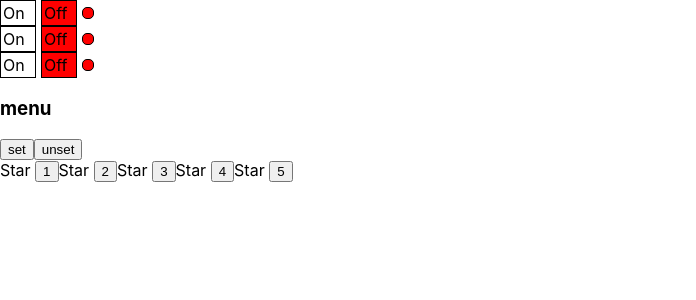
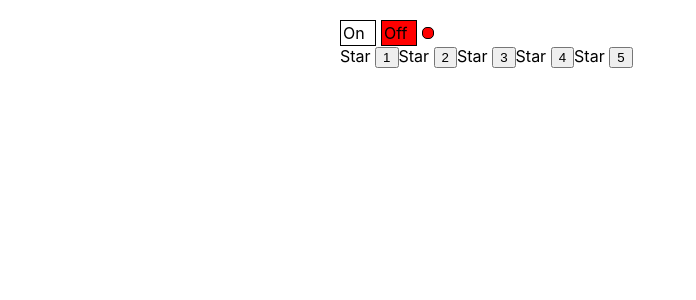
Before and after one commit to alexkarunny/abaKabPod, a React (Create React App) app: page / in a window 1280 px wide. Shown: the top 300 px of the page, without its empty margins (0-696 px from the left). Built offline with nearby package versions, Linux system fonts and the light colour scheme.

Commit message:
Lesson 7. Add storybook

```diff
--- a/package.json
+++ b/package.json
@@ -13,6 +13,7 @@
     "react": "^17.0.2",
     "react-dom": "^17.0.2",
     "react-scripts": "4.0.3",
+    "storybook": "^6.2.9",
     "typescript": "^4.1.2",
     "web-vitals": "^1.0.1"
   },
--- a/src/App.css
+++ b/src/App.css
@@ -0,0 +1,4 @@
+.app {
+    width: 600px;
+    margin: 20px auto;
+}
--- a/src/App.tsx
+++ b/src/App.tsx
@@ -9,13 +9,9 @@
 
 function App() {
     return (
-        <div>
+        <div className={"app"}>
 
             <OnOff />
-            <OnOff />
-            <OnOff />
-
-            <IndependentAccordion title={'menu'}/>
 
             <IndependentRating/>
 
--- a/src/components/IndependentAccordion/IndependentAccordion.tsx
+++ b/src/components/IndependentAccordion/IndependentAccordion.tsx
@@ -11,14 +11,7 @@
     return (
         <div>
             <IndependentAccordionTitle text={props.title}/>
-            <button onClick={() => {
-                setCollapsed(true)
-            }}>set
-            </button>
-            <button onClick={() => {
-                setCollapsed(false)
-            }}>unset
-            </button>
+            <button onClick={() => {setCollapsed(!collapsed)}}>set</button>
             {collapsed && <IndependentAccordionBody/>}
         </div>
     )
--- a/src/components/IndependentRating/IndependentRating.tsx
+++ b/src/components/IndependentRating/IndependentRating.tsx
@@ -5,19 +5,15 @@
 }
 
 export function IndependentRating(props: IndependentRatingPropsType) {
-    let [light1, setLight1] = useState(false);
-    let [light2, setLight2] = useState(false);
-    let [light3, setLight3] = useState(false);
-    let [light4, setLight4] = useState(false);
-    let [light5, setLight5] = useState(false);
+    let [value, setValue] = useState(0)
 
     return (
         <div>
-            <Star selected={light1}/><button onClick={() => {setLight1(true)}}>1</button>
-            <Star selected={light2}/><button onClick={() => {setLight2(true)}}>2</button>
-            <Star selected={light3}/><button onClick={() => {setLight3(true)}}>3</button>
-            <Star selected={light4}/><button onClick={() => {setLight4(true)}}>4</button>
-            <Star selected={light5}/><button onClick={() => {setLight5(true)}}>5</button>
+            <Star selected={value > 0}/><button onClick={() => setValue(1)}>1</button>
+            <Star selected={value > 1}/><button onClick={() => setValue(2)}>2</button>
+            <Star selected={value > 2}/><button onClick={() => setValue(3)}>3</button>
+            <Star selected={value > 3}/><button onClick={() => setValue(4)}>4</button>
+            <Star selected={value > 4}/><button onClick={() => setValue(5)}>5</button>
         </div>
     );
 }
@@ -27,7 +23,6 @@
 }
 
 function Star(props: StarPropsType) {
-    console.log("star rendered")
 
     if (props.selected === true) {
         return <span><b>Star</b> </span>
```
Also changed, not shown: 1 other file (tests, documents, lock files or other folders).
